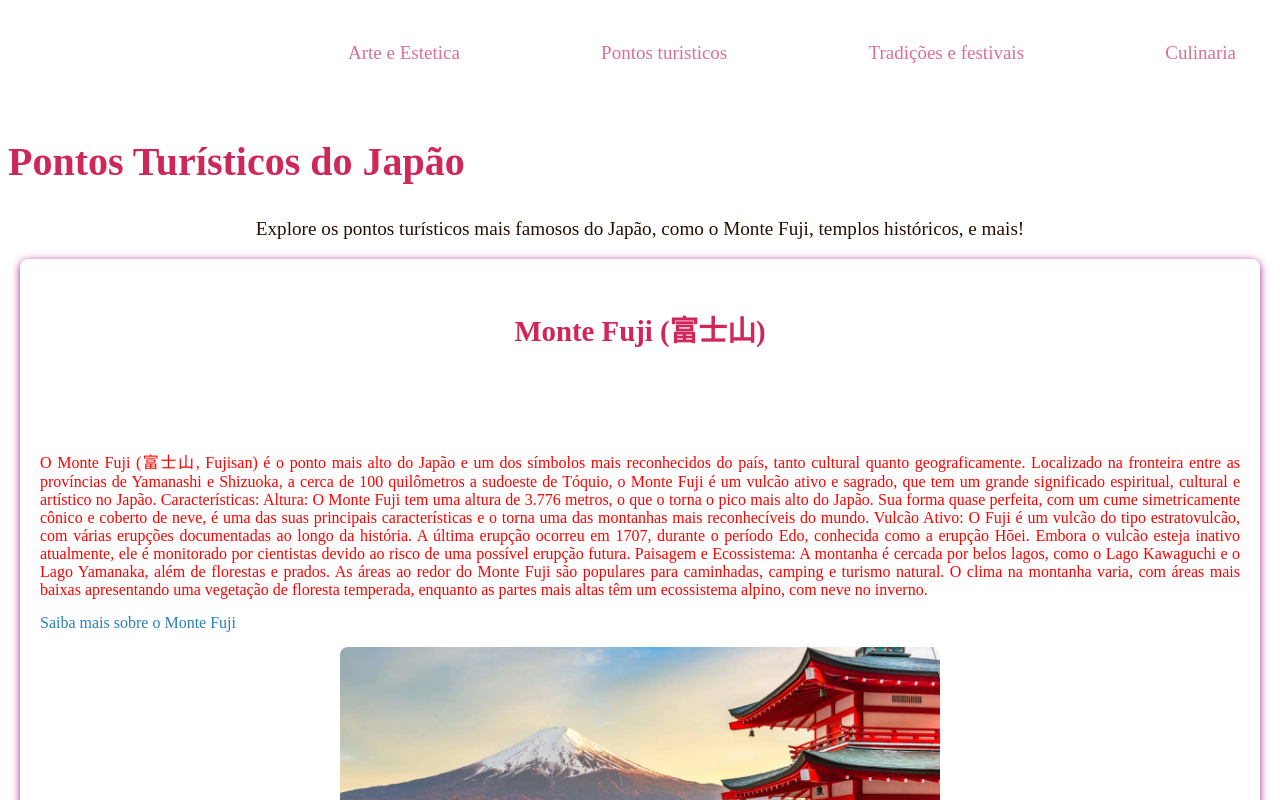
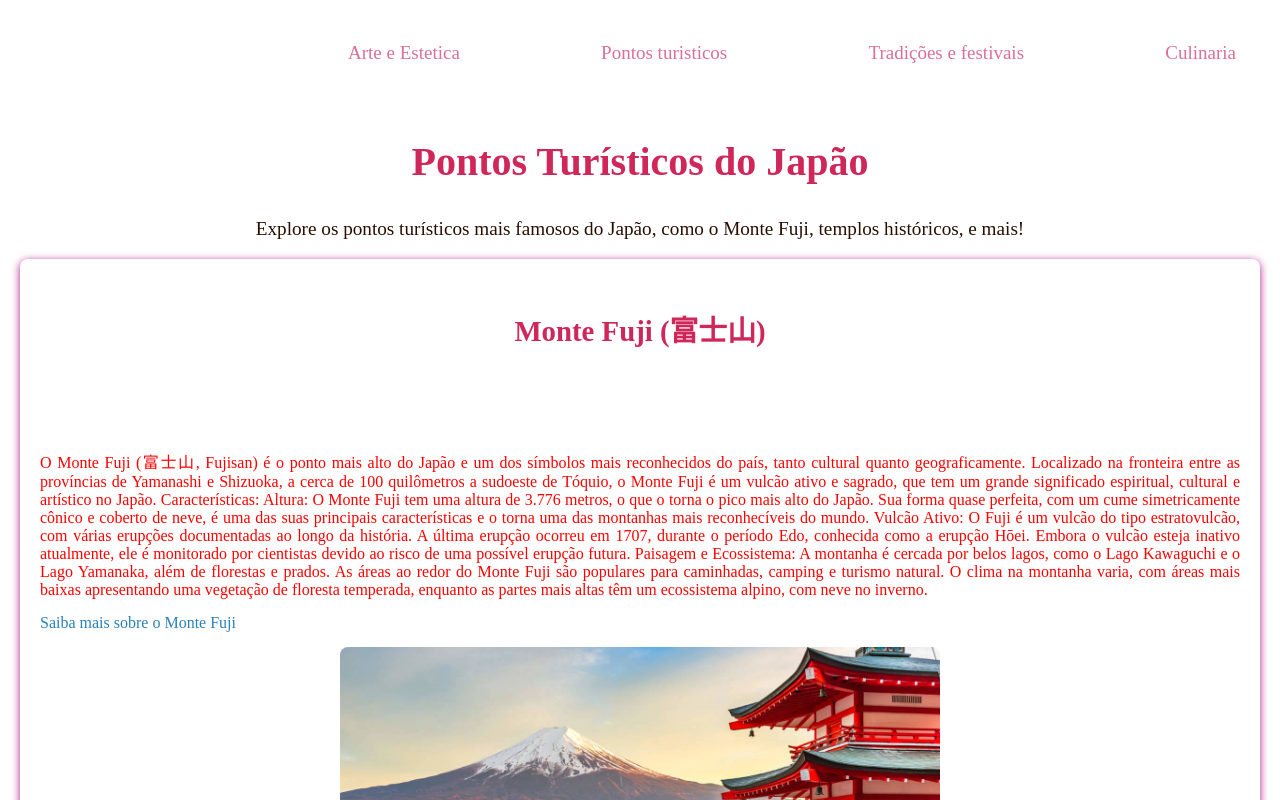
Before and after one commit to gabriel-Belisario2134/Projeto-front-end, a React (Vite) app: page /pontosturisticos in a window 1280 px wide. Shown: the top 800 px of the page. Built offline with nearby package versions, Linux system fonts and the light colour scheme; a web font is replaced by a local one.

Commit message:
centralizar titulos

```diff
--- a/src/components/pontosTuristicos/pontosTuristicos.css
+++ b/src/components/pontosTuristicos/pontosTuristicos.css
@@ -2,7 +2,9 @@
   .pontos-turisticos-title {
     font-size: 2.5em;
     color: #cf275a; /* Cor inspirada em tons tradicionais japoneses */
-    margin-top: 40px
+    margin-top: 40px;
+    align-items: center;
+    text-align: center;
   }
 
   /* Descrição do conteúdo */
--- a/src/components/tradicoesFestivais/tradicoesFestivais.css
+++ b/src/components/tradicoesFestivais/tradicoesFestivais.css
@@ -3,6 +3,8 @@
   .tradicoes-festivais-title {
     font-size: 2.5em;
     color: #cf275a;
+    align-items: center;
+    text-align: center;
   }
 
   /* Descrição geral */
```
